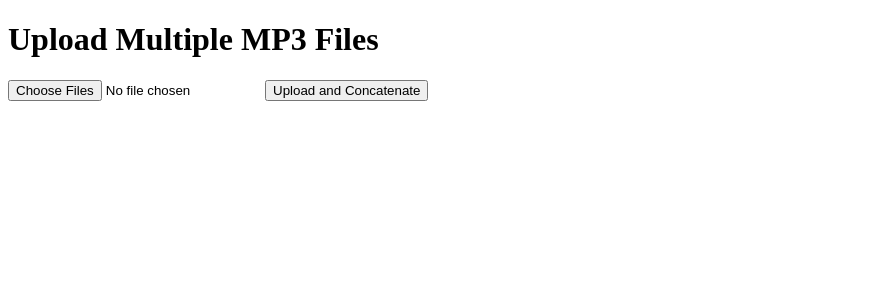
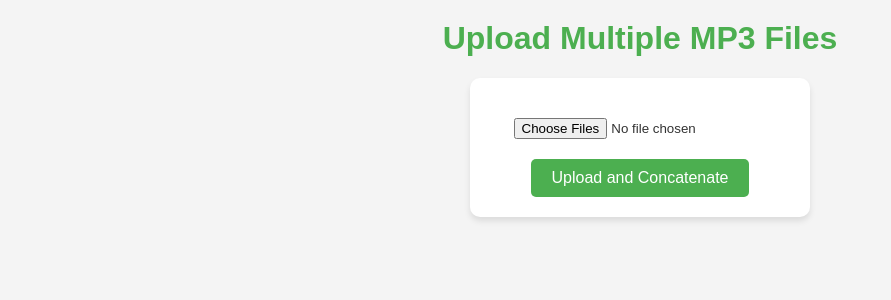
Before and after one commit to ducnguyen2012/concatMusicFlask, a Flask app: page / in a window 1280 px wide. Shown: the top 300 px of the page, without its empty margins (0-891 px from the left). Run offline with Flask 3, Linux system fonts and the light colour scheme.

Commit message:
second commit

```diff
--- /dev/null
+++ b/static/home.css
@@ -0,0 +1,71 @@
+/* General page styling */
+body {
+    font-family: Arial, sans-serif;
+    margin: 0;
+    padding: 0;
+    background-color: #f4f4f4;
+    color: #333;
+    text-align: center;
+}
+
+h1 {
+    color: #4CAF50;
+    margin-top: 20px;
+}
+
+form {
+    background-color: #fff;
+    padding: 20px;
+    margin: 20px auto;
+    width: 300px;
+    border-radius: 10px;
+    box-shadow: 0px 4px 6px rgba(0, 0, 0, 0.1);
+}
+
+input[type="file"] {
+    display: block;
+    margin: 20px auto;
+}
+
+button[type="submit"] {
+    background-color: #4CAF50;
+    color: white;
+    padding: 10px 20px;
+    border: none;
+    border-radius: 5px;
+    cursor: pointer;
+    font-size: 16px;
+}
+
+button[type="submit"]:hover {
+    background-color: #45a049;
+}
+
+#processing {
+    background-color: #ffc107;
+    color: #fff;
+    padding: 10px;
+    border-radius: 5px;
+    margin-top: 20px;
+    width: 300px;
+    margin: 20px auto;
+}
+
+#processing p {
+    margin: 0;
+    font-weight: bold;
+}
+
+a {
+    display: inline-block;
+    margin-top: 20px;
+    padding: 10px 20px;
+    background-color: #2196F3;
+    color: white;
+    text-decoration: none;
+    border-radius: 5px;
+}
+
+a:hover {
+    background-color: #1e88e5;
+}
--- a/templates/upload.html
+++ b/templates/upload.html
@@ -9,6 +9,7 @@
             document.getElementById('processing').style.display = 'block';
         }
     </script>
+    <link rel="stylesheet" href="{{ url_for('static', filename='home.css') }}">
 </head>
 
 <body>
```
